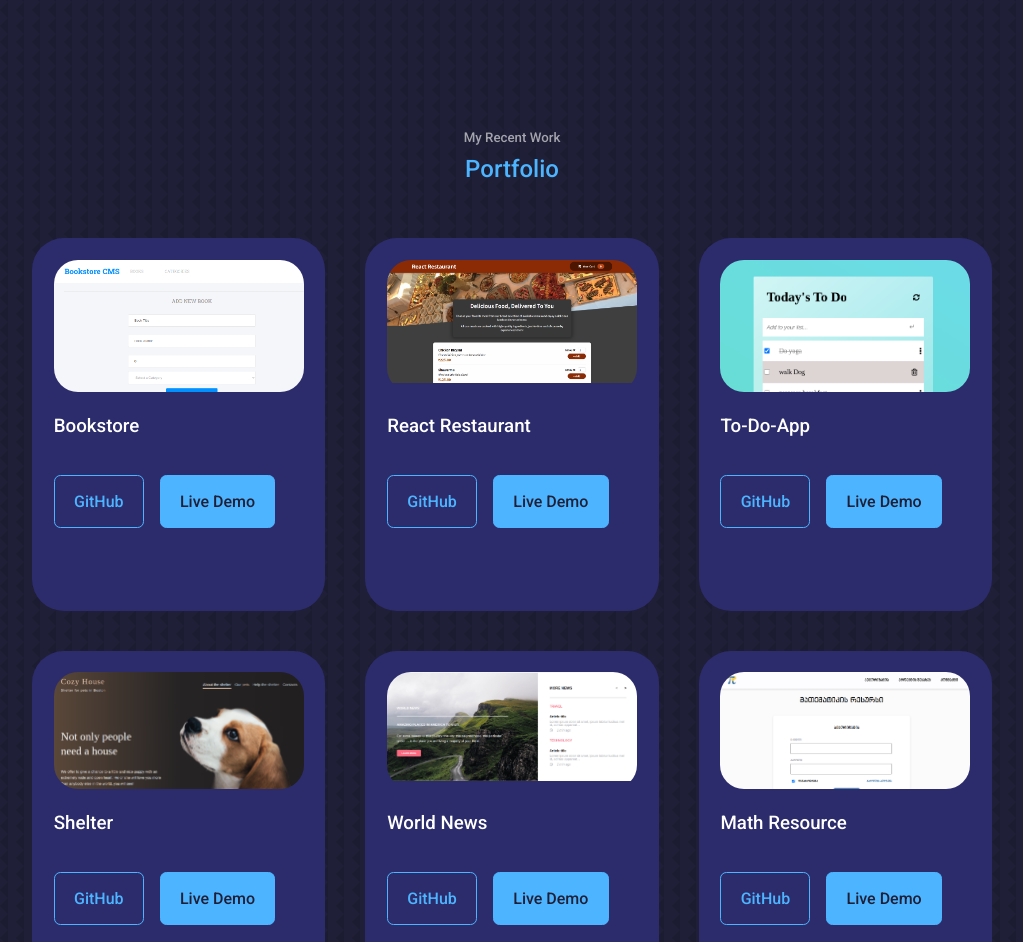
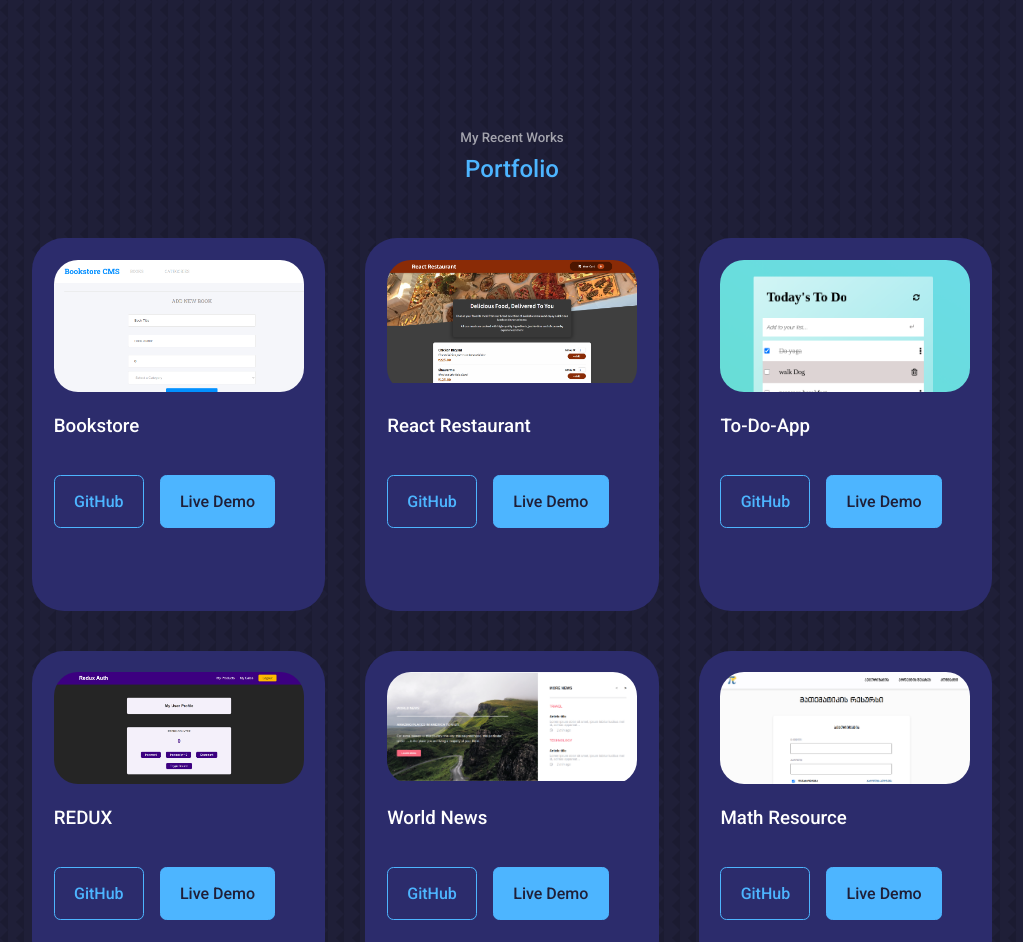
Before and after one commit to athifahamedj/portfolio, a React (Create React App) app: page / in a window 1280 px wide. Shown: the part 1550-2492 px from the top of the page, without its empty margins (128-1151 px from the left). Built offline with nearby package versions, Linux system fonts and the light colour scheme.

Commit message:
added redux project

```diff
--- a/src/components/portfolio/Portfolio.jsx
+++ b/src/components/portfolio/Portfolio.jsx
@@ -6,6 +6,7 @@ import IMG3 from '../../assets/shelter.png';
 import IMG5 from '../../assets/news.png';
 import IMG6 from '../../assets/math.png';
 import REST from '../../assets/rest.png';
+import REDUX from '../../assets/redux.png'
 
 
 import './portfolio.css';
@@ -37,10 +38,10 @@ const Portfolio = () => {
     },
     {
       id: 4,
-      title: 'Shelter',
-      img: IMG3,
-      link: 'https://meri-mg.github.io/shelter/pages/main/index.html',
-      github: 'https://github.com/Meri-MG/shelter',
+      title: 'REDUX',
+      img: REDUX,
+      link: 'https://athif-redux.netlify.app/',
+      github: 'https://github.com/athifahamedj/redux',
     },
     {
       id: 5,
@@ -61,7 +62,7 @@ const Portfolio = () => {
 
   return (
     <section id="portfolio">
-      <h5>My Recent Work</h5>
+      <h5>My Recent Works</h5>
       <h2>Portfolio</h2>
 
       <div className="container portfolio__container">
```
